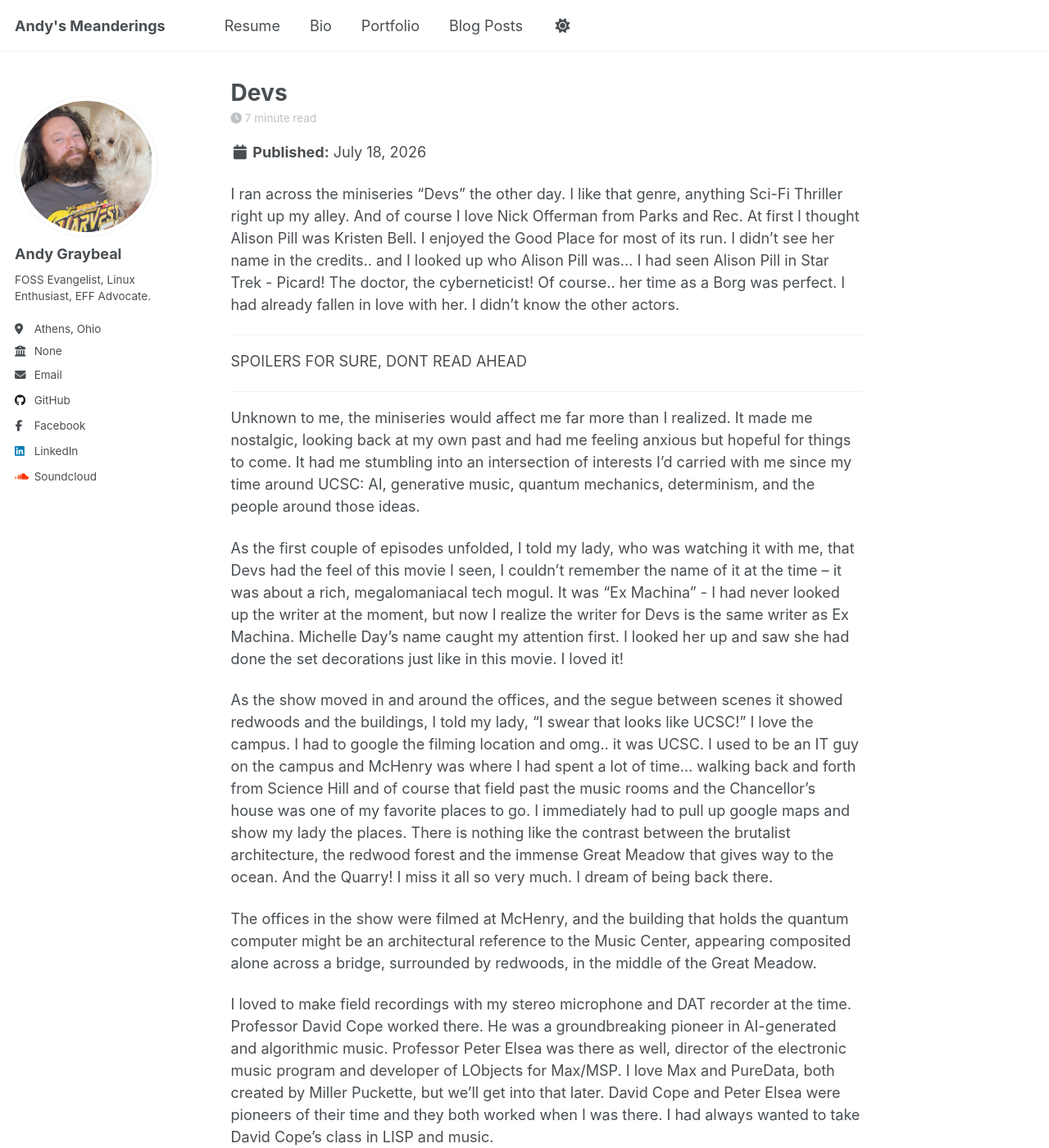
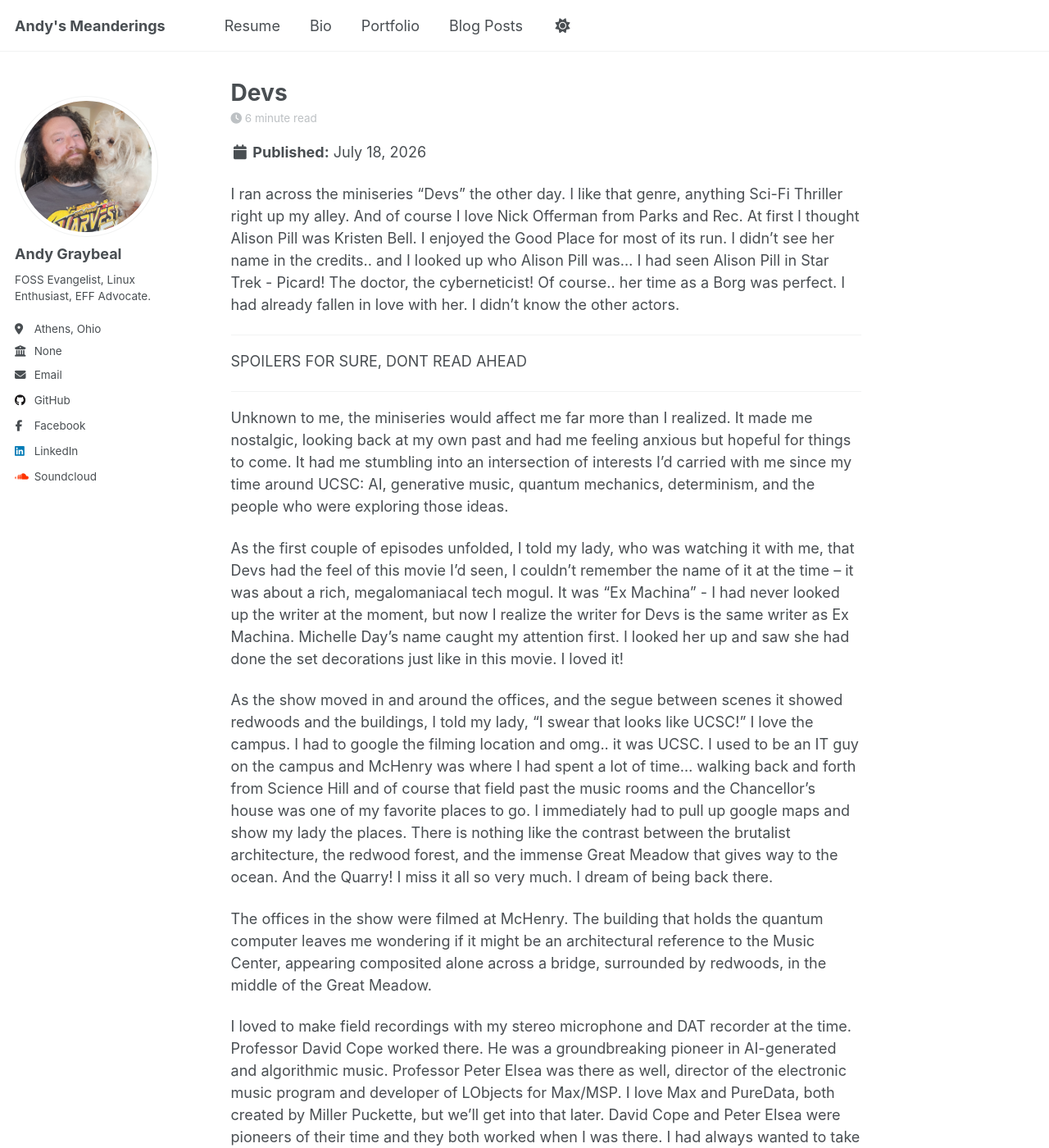
Before and after one commit to andy-graybeal/andy-graybeal.github.io, a Jekyll site: the page built from _posts/2026-07-18-blog-post-1.md, in a window 1280 px wide and 1400 px high. Shown: the whole window at 82% size. Built offline with Jekyll 4.4.1, drawn with Linux system fonts in a browser that asks for light colours; a script that is not in the unit is left out; some of the changed text lies outside the part shown.

Commit message:
Update 2026-07-18-blog-post-1.md

```diff
--- a/_posts/2026-07-18-blog-post-1.md
+++ b/_posts/2026-07-18-blog-post-1.md
@@ -16,13 +16,13 @@ SPOILERS FOR SURE, DONT READ AHEAD
 
 ---
 
-Unknown to me, the miniseries would affect me far more than I realized. It made me nostalgic, looking back at my own past and had me feeling anxious but hopeful for things to come.  It had me stumbling into an intersection of interests I'd carried with me since my time around UCSC: AI, generative music, quantum mechanics, determinism, and the people around those ideas.
+Unknown to me, the miniseries would affect me far more than I realized. It made me nostalgic, looking back at my own past and had me feeling anxious but hopeful for things to come.  It had me stumbling into an intersection of interests I'd carried with me since my time around UCSC: AI, generative music, quantum mechanics, determinism, and the people who were exploring those ideas.
 
-As the first couple of episodes unfolded, I told my lady, who was watching it with me, that Devs had the feel of this movie I seen, I couldn't remember the name of it at the time -- it was about a rich, megalomaniacal tech mogul.  It was "Ex Machina" - I had never looked up the writer at the moment, but now I realize the writer for Devs is the same writer as Ex Machina.  Michelle Day's name caught my attention first. I looked her up and saw she had done the set decorations just like in this movie.  I loved it!
+As the first couple of episodes unfolded, I told my lady, who was watching it with me, that Devs had the feel of this movie I'd seen, I couldn't remember the name of it at the time -- it was about a rich, megalomaniacal tech mogul.  It was "Ex Machina" - I had never looked up the writer at the moment, but now I realize the writer for Devs is the same writer as Ex Machina.  Michelle Day's name caught my attention first. I looked her up and saw she had done the set decorations just like in this movie.  I loved it!
 
-As the show moved in and around the offices, and the segue between scenes it showed redwoods and the buildings, I told my lady, "I swear that looks like UCSC!"  I love the campus.  I had to google the filming location and omg.. it was UCSC.  I used to be an IT guy on the campus and McHenry was where I had spent a lot of time... walking back and forth from Science Hill and of course that field past the music rooms and the Chancellor's house was one of my favorite places to go. I immediately had to pull up google maps and show my lady the places.  There is nothing like the contrast between the brutalist architecture, the redwood forest and the immense Great Meadow that gives way to the ocean.  And the Quarry!  I miss it all so very much.  I dream of being back there.
+As the show moved in and around the offices, and the segue between scenes it showed redwoods and the buildings, I told my lady, "I swear that looks like UCSC!"  I love the campus.  I had to google the filming location and omg.. it was UCSC.  I used to be an IT guy on the campus and McHenry was where I had spent a lot of time... walking back and forth from Science Hill and of course that field past the music rooms and the Chancellor's house was one of my favorite places to go. I immediately had to pull up google maps and show my lady the places.  There is nothing like the contrast between the brutalist architecture, the redwood forest, and the immense Great Meadow that gives way to the ocean.  And the Quarry!  I miss it all so very much.  I dream of being back there.
 
-The offices in the show were filmed at McHenry, and the building that holds the quantum computer might be an architectural reference to the Music Center, appearing composited alone across a bridge, surrounded by redwoods, in the middle of the Great Meadow.
+The offices in the show were filmed at McHenry. The building that holds the quantum computer leaves me wondering if it might be an architectural reference to the Music Center, appearing composited alone across a bridge, surrounded by redwoods, in the middle of the Great Meadow.
 
 I loved to make field recordings with my stereo microphone and DAT recorder at the time.  Professor David Cope worked there. He was a groundbreaking pioneer in AI-generated and algorithmic music. Professor Peter Elsea was there as well, director of the electronic music program and developer of LObjects for Max/MSP. I love Max and PureData, both created by Miller Puckette, but we'll get into that later.  David Cope and Peter Elsea were pioneers of their time and they both worked when I was there.  I had always wanted to take David Cope's class in LISP and music.
 
```
Also changed, not shown: other parts of _posts/2026-07-18-blog-post-1.md (+1 -3 lines).
